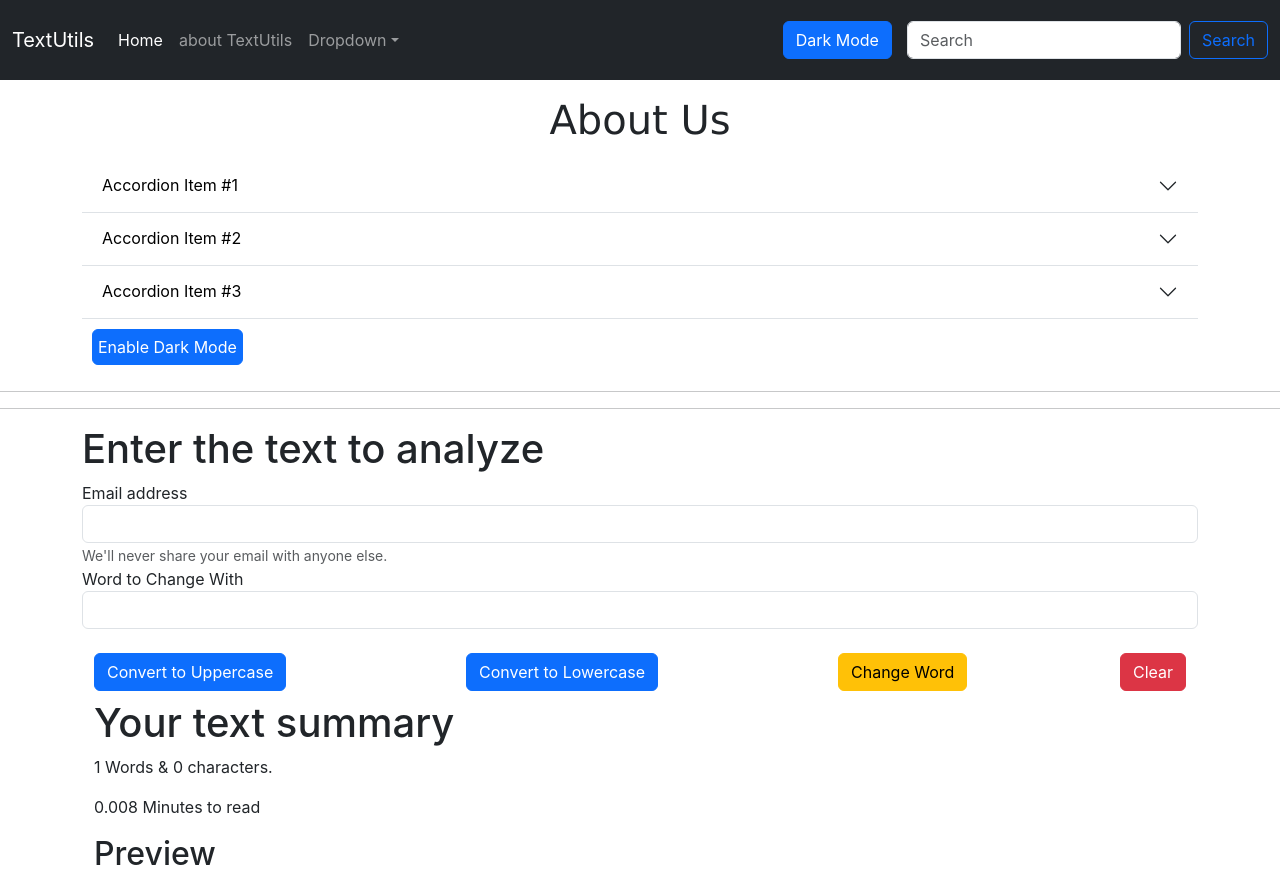
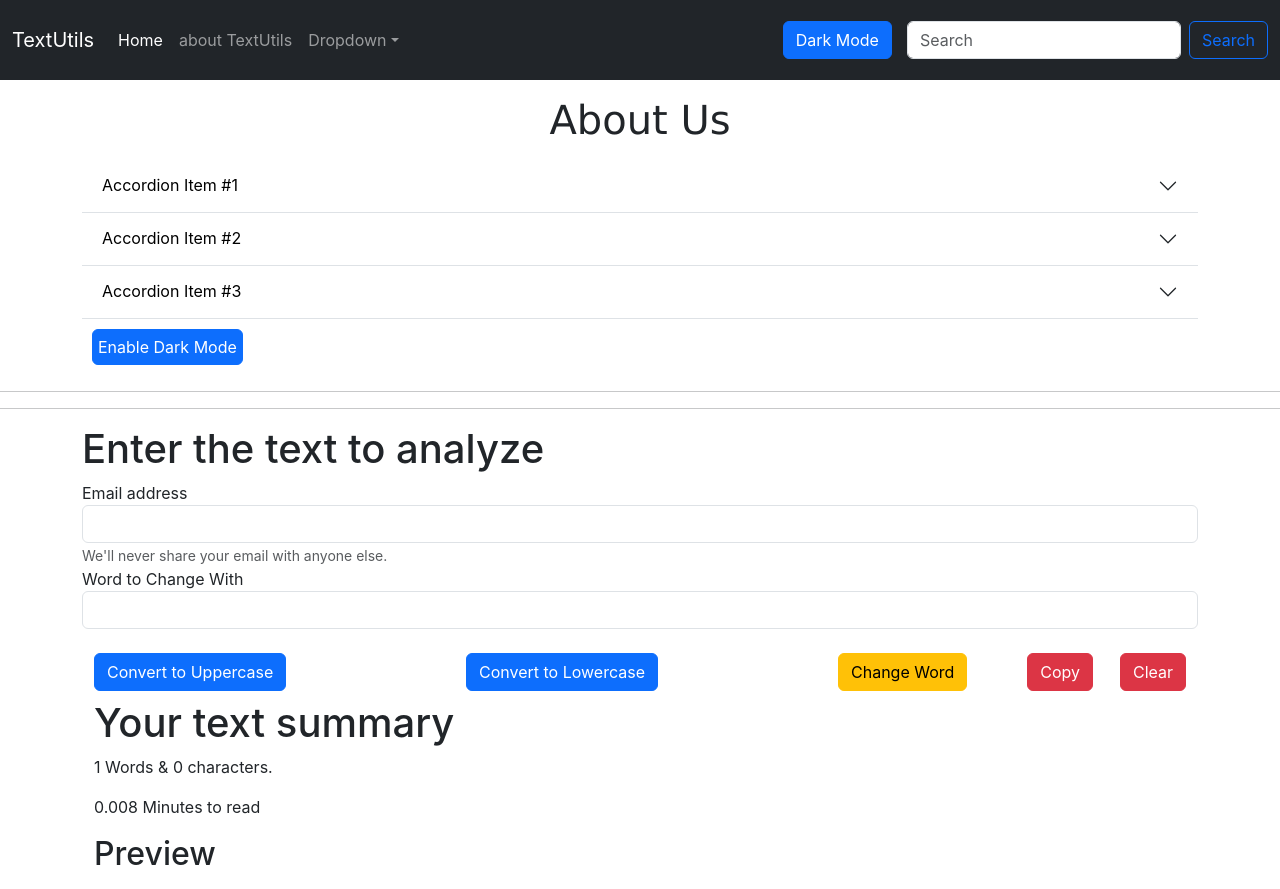
Before and after one commit to soham323/Word-Program, a React (Create React App) app: page / in a window 1280 px wide. Built offline with nearby package versions, Linux system fonts and the light colour scheme; a small style sheet from the web is missing.

Commit message:
copy function added

```diff
--- a/src/TextForm.js
+++ b/src/TextForm.js
@@ -35,6 +35,12 @@ export default function TextForm(props) {
         let changeWord = changeText;
         setText(changeWord)
     }
+    //Copy Function
+    const handleCopy = () => {
+        var text = document.getElementById("MyEmail")
+        text.select();
+        navigator.clipboard.writeText(text.value);
+    }
     return (
         <>
             <div>
@@ -66,6 +72,11 @@ export default function TextForm(props) {
                             </button>
                         </div>
                         <div className="clearButton col-1">
+                            <button className="btn btn-danger clear" onClick={handleCopy}>
+                                Copy
+                            </button>
+                        </div>
+                        <div className="clearButton col-1">
                             <button className="btn btn-danger clear" onClick={handleClear}>
                                 Clear
                             </button>
```
